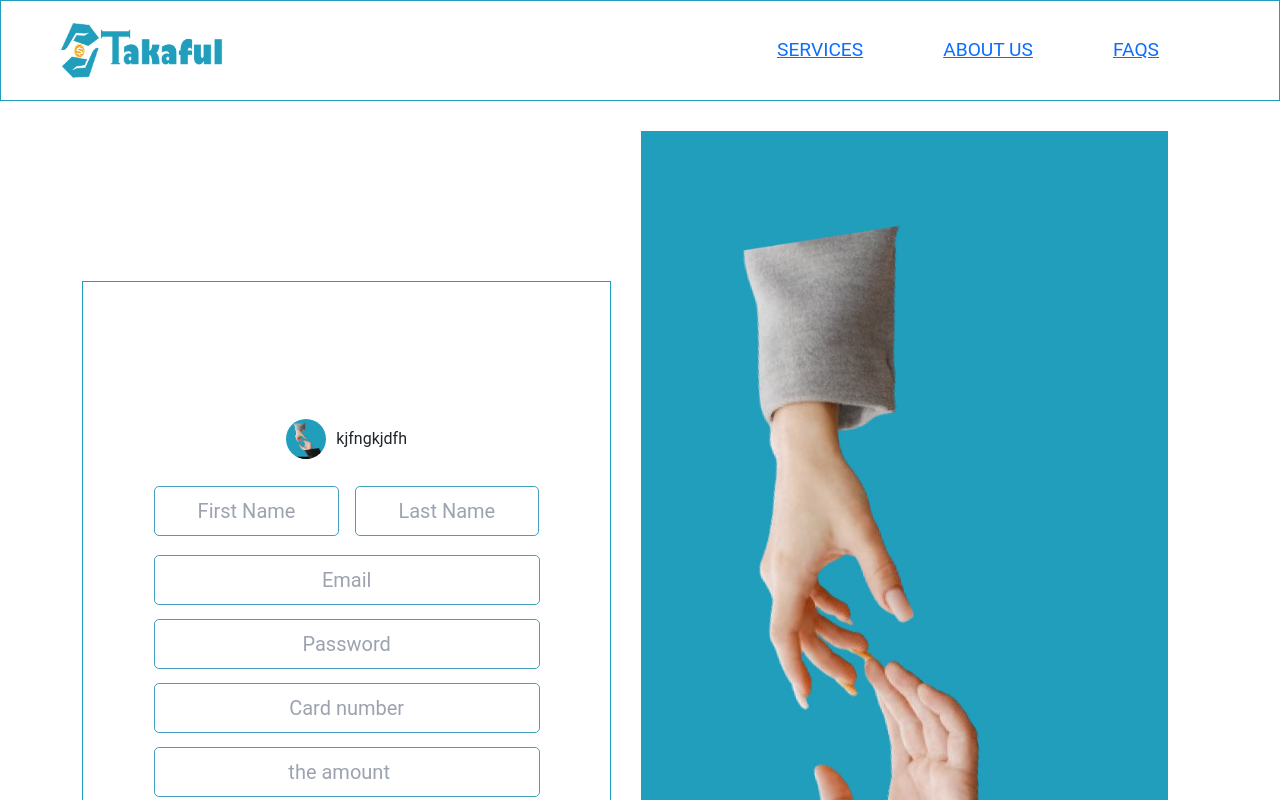
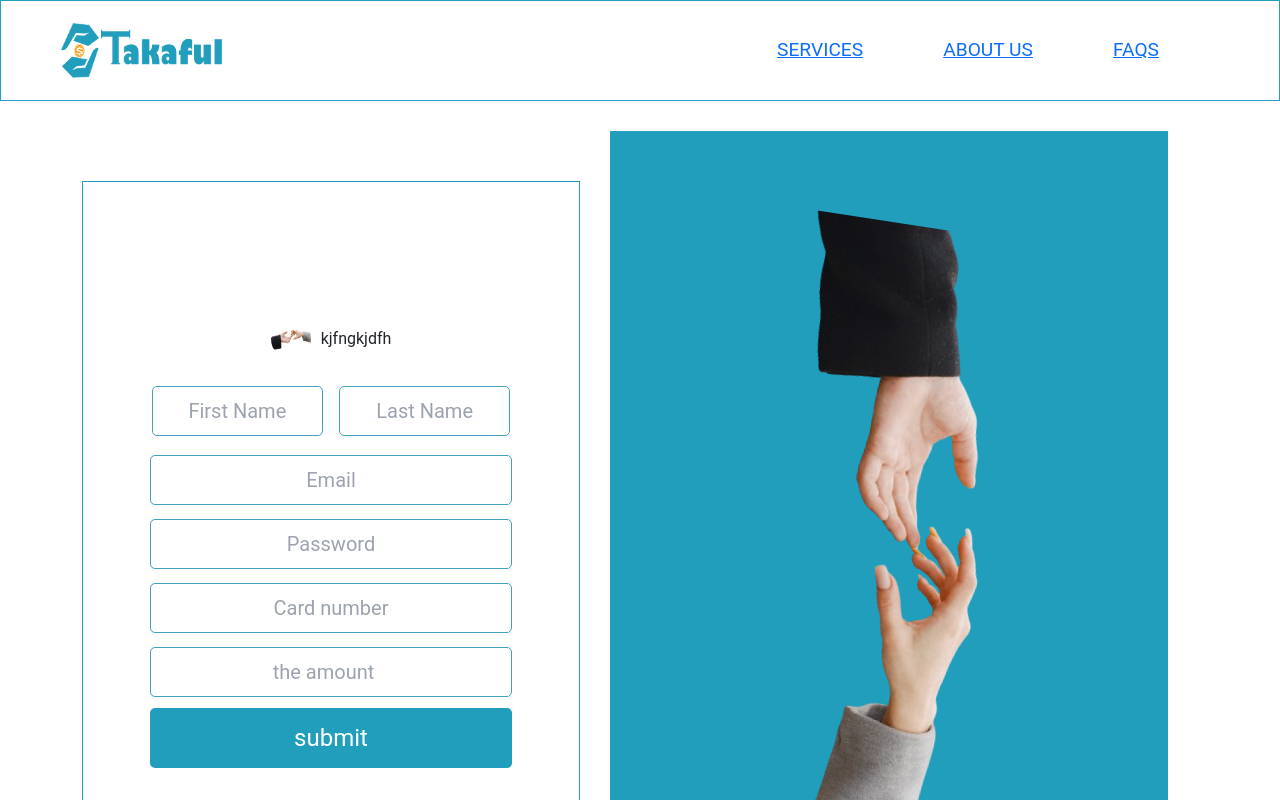
Before and after one commit to K4tib/takaful-webApp, a React (Create React App) app: page /donation-form in a window 1280 px wide. Shown: the top 800 px of the page. Built offline with nearby package versions, Linux system fonts and the light colour scheme.

Commit message:
donation-form

```diff
--- a/src/Pages/DonationForm.css
+++ b/src/Pages/DonationForm.css
@@ -13,15 +13,22 @@
   align-items: center;
   background-color: rgba(33, 158, 188, 1);
   width: 50%;
-  height: 1000px;
+  height: 800px;
   gap: 0px;
   opacity: 0px;
   margin: 30px;
+  position: relative;
+  top: 0;
+  left: 0;
+  background-size: cover;
+  background-position: center;
+  background-repeat: no-repeat;
 }
 
 .photo img {
-  height: 100%;
-  width: 100%;
+  max-height: 500px;
+  max-width: 1197px;
+  transform: rotate(98.74deg);
 }
 
 .donation-form {
--- a/src/Pages/DonationForm.js
+++ b/src/Pages/DonationForm.js
@@ -1,5 +1,5 @@
 import React, { useState } from "react";
-import donation from "./donation.jpg";
+import donation from "./handp.png";
 import { FaDollarSign } from "react-icons/fa6";
 import "./DonationForm.css";
 
```
Also changed, not shown: src/Pages/handp.png (added), src/components/img/handp.png (added).
